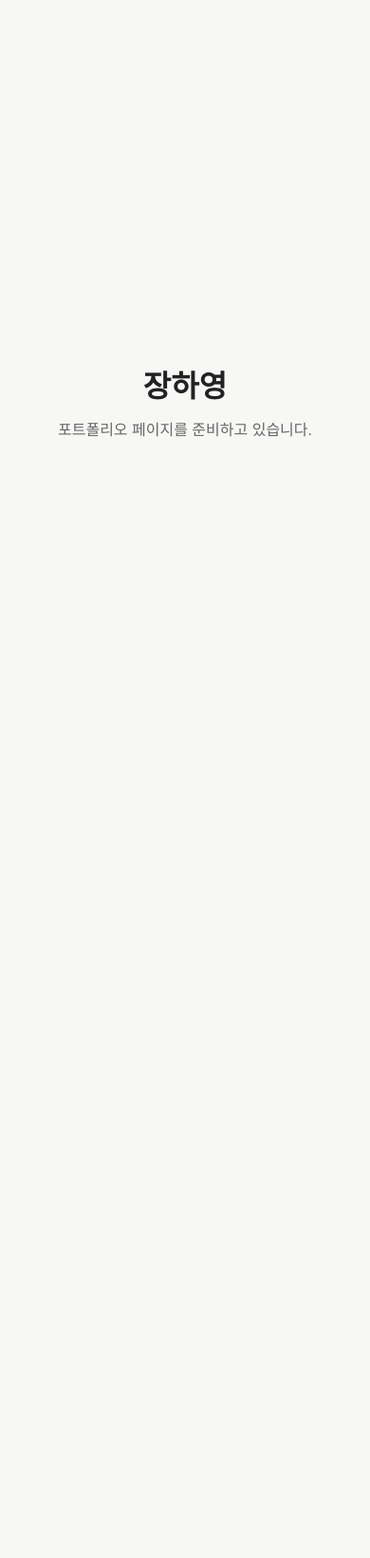
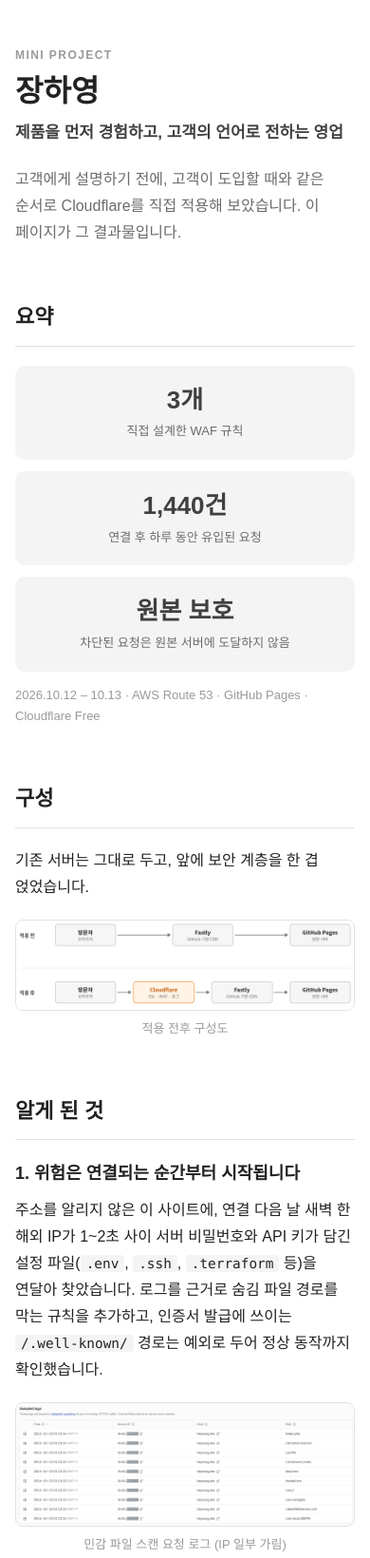
Before and after one commit to dev-hayoung1005/dev-hayoung1005.github.io, a plain HTML site: page index.html in a window 390 px wide. Shown: the top 1640 px of the page at 95% size. Before the commit the page ends 844 px from the top, so only its background shows below. Drawn offline with Linux system fonts and the light colour scheme.

Commit message:
Add cloudflare project files

```diff
--- a/index.html
+++ b/index.html
@@ -3,27 +3,85 @@
 <head>
 <meta charset="utf-8">
 <meta name="viewport" content="width=device-width, initial-scale=1">
-<title>장하영</title>
-<style>
-  body {
-    margin: 0;
-    min-height: 100vh;
-    display: flex;
-    align-items: center;
-    justify-content: center;
-    font-family: "Malgun Gothic", "맑은 고딕", sans-serif;
-    background: #f7f7f5;
-    color: #222;
-  }
-  main { text-align: center; padding: 24px; }
-  h1 { font-size: 32px; margin: 0 0 12px; }
-  p { font-size: 16px; color: #666; margin: 0; }
-</style>
+<title>장하영 · Cloudflare 적용 미니 프로젝트</title>
+<meta name="description" content="개인 도메인에 Cloudflare를 직접 적용하고, 실제 유입된 공격 시도를 분석한 미니 프로젝트">
+<link rel="stylesheet" href="style.css">
 </head>
 <body>
-  <main>
+<main>
+
+  <header class="hero">
+    <p class="eyebrow">MINI PROJECT</p>
     <h1>장하영</h1>
-    <p>포트폴리오 페이지를 준비하고 있습니다.</p>
-  </main>
+    <p class="tagline">제품을 먼저 경험하고, 고객의 언어로 전하는 영업</p>
+    <p class="lead">고객에게 설명하기 전에, 고객이 도입할 때와 같은 순서로 Cloudflare를 직접 적용해 보았습니다.
+      이 페이지가 그 결과물입니다.</p>
+  </header>
+
+  <section>
+    <h2>요약</h2>
+    <div class="stats">
+      <div class="stat"><strong>3개</strong><span>직접 설계한 WAF 규칙</span></div>
+      <div class="stat"><strong>1,440건</strong><span>연결 후 하루 동안 유입된 요청</span></div>
+      <div class="stat"><strong>원본 보호</strong><span>차단된 요청은 원본 서버에 도달하지 않음</span></div>
+    </div>
+    <p class="meta">2026.10.12 – 10.13 · AWS Route 53 · GitHub Pages · Cloudflare Free</p>
+  </section>
+
+  <section>
+    <h2>구성</h2>
+    <p>기존 서버는 그대로 두고, 앞에 보안 계층을 한 겹 얹었습니다.</p>
+    <figure>
+      <img src="diagram.png" alt="적용 전: 방문자 → Fastly → GitHub Pages. 적용 후: 방문자 → Cloudflare → Fastly → GitHub Pages" width="1600" height="424">
+      <figcaption>적용 전후 구성도</figcaption>
+    </figure>
+  </section>
+
+  <section>
+    <h2>알게 된 것</h2>
+
+    <article class="finding">
+      <h3>1. 위험은 연결되는 순간부터 시작됩니다</h3>
+      <p>주소를 알리지 않은 이 사이트에, 연결 다음 날 새벽 한 해외 IP가 1~2초 사이 서버 비밀번호와 API 키가 담긴
+        설정 파일(<code>.env</code>, <code>.ssh</code>, <code>.terraform</code> 등)을 연달아 찾았습니다.
+        로그를 근거로 숨김 파일 경로를 막는 규칙을 추가하고, 인증서 발급에 쓰이는 <code>/.well-known/</code> 경로는
+        예외로 두어 정상 동작까지 확인했습니다.</p>
+      <figure>
+        <img src="scan-log.png" alt="민감 파일 스캔 요청 로그" width="1600" height="580" loading="lazy">
+        <figcaption>민감 파일 스캔 요청 로그 (IP 일부 가림)</figcaption>
+      </figure>
+    </article>
+
+    <article class="finding">
+      <h3>2. "빨라집니다"는 항상 맞는 말이 아닙니다</h3>
+      <p>적용 전 응답 헤더를 보니, 원래 서버는 이미 다른 CDN(Fastly)을 거쳐 서비스되고 있었습니다.
+        Cloudflare를 연결한 뒤 얻은 것은 속도가 아니라 보안 규칙, 차단 기록, SSL 정책에 대한 통제권이었습니다.
+        이미 CDN을 쓰는 고객이라면, 대체할지 보안 계층으로만 더할지부터 함께 정해야 한다는 것을 배웠습니다.</p>
+    </article>
+  </section>
+
+  <section class="try">
+    <h2>직접 확인해 보세요</h2>
+    <ol>
+      <li>
+        <strong>이 페이지는 Cloudflare를 거쳐 전달되고 있습니다.</strong>
+        <span>개발자 도구(F12) → Network → 새로고침 → 응답 헤더에서 <code>server: cloudflare</code>와
+          <code>cf-ray</code>를 확인할 수 있습니다. <code>style.css</code>를 선택하면 두 번째 새로고침부터
+          <code>cf-cache-status: HIT</code>가 보입니다.</span>
+      </li>
+      <li>
+        <strong>제가 만든 차단 규칙이 동작합니다.</strong>
+        <span><a href="/admin">hayoung.dev/admin</a>에 접속하면 원본 서버에 닿기 전에 Cloudflare가 요청을 차단합니다.
+          차단 화면 아래의 Ray ID로 어떤 규칙에 걸렸는지 추적할 수 있습니다.</span>
+      </li>
+    </ol>
+  </section>
+
+  <footer>
+    <p>장하영 · <a href="mailto:wkdgkdud1005@gmail.com">wkdgkdud1005@gmail.com</a> ·
+      <a href="https://github.com/dev-hayoung1005">GitHub</a></p>
+  </footer>
+
+</main>
 </body>
 </html>
--- /dev/null
+++ b/style.css
@@ -0,0 +1,130 @@
+:root {
+  --ink: #222222;
+  --sub: #6b6b6b;
+  --muted: #9a9a9a;
+  --accent: #404040;
+  --line: #e2e2e2;
+  --soft: #f4f4f4;
+  --bg: #ffffff;
+}
+
+* { box-sizing: border-box; }
+
+body {
+  margin: 0;
+  background: var(--bg);
+  color: var(--ink);
+  font-family: "Malgun Gothic", "맑은 고딕", "Apple SD Gothic Neo", "Noto Sans KR", sans-serif;
+  font-size: 16px;
+  line-height: 1.75;
+  -webkit-font-smoothing: antialiased;
+  word-break: keep-all;
+}
+
+main {
+  max-width: 760px;
+  margin: 0 auto;
+  padding: 72px 20px 48px;
+}
+
+.hero { margin-bottom: 56px; }
+.eyebrow {
+  margin: 0 0 8px;
+  font-size: 12px;
+  font-weight: 700;
+  letter-spacing: 0.12em;
+  color: var(--muted);
+}
+h1 { margin: 0; font-size: 40px; line-height: 1.2; }
+.tagline { margin: 10px 0 20px; font-size: 20px; font-weight: 700; color: var(--accent); }
+.lead { margin: 0; color: var(--sub); }
+
+section { margin-bottom: 56px; }
+h2 {
+  margin: 0 0 20px;
+  padding-bottom: 10px;
+  border-bottom: 1px solid var(--line);
+  font-size: 22px;
+}
+h3 { margin: 0 0 8px; font-size: 18px; }
+p { margin: 0 0 12px; }
+
+.stats {
+  display: grid;
+  grid-template-columns: repeat(3, 1fr);
+  gap: 12px;
+  margin-bottom: 14px;
+}
+.stat {
+  background: var(--soft);
+  border-radius: 10px;
+  padding: 20px 14px;
+  text-align: center;
+}
+.stat strong { display: block; font-size: 26px; color: var(--accent); line-height: 1.3; }
+.stat span { display: block; margin-top: 6px; font-size: 13px; color: var(--sub); line-height: 1.5; }
+.meta { font-size: 13px; color: var(--muted); }
+
+figure { margin: 20px 0 0; }
+figure img {
+  display: block;
+  width: 100%;
+  height: auto;
+  border: 1px solid var(--line);
+  border-radius: 8px;
+}
+figcaption { margin-top: 8px; font-size: 13px; color: var(--muted); text-align: center; }
+
+.finding { margin-bottom: 36px; }
+.finding p { color: var(--ink); }
+
+code {
+  font-family: Consolas, "Courier New", monospace;
+  font-size: 0.9em;
+  background: var(--soft);
+  padding: 1px 6px;
+  border-radius: 4px;
+}
+
+.try ol { margin: 0; padding: 0; list-style: none; counter-reset: step; }
+.try li {
+  counter-increment: step;
+  position: relative;
+  padding: 18px 20px 18px 64px;
+  margin-bottom: 12px;
+  background: var(--soft);
+  border-radius: 10px;
+}
+.try li::before {
+  content: counter(step);
+  position: absolute;
+  left: 20px;
+  top: 18px;
+  width: 30px;
+  height: 30px;
+  border-radius: 50%;
+  background: var(--accent);
+  color: #fff;
+  font-weight: 700;
+  font-size: 14px;
+  line-height: 30px;
+  text-align: center;
+}
+.try strong { display: block; margin-bottom: 4px; }
+.try span { color: var(--sub); font-size: 15px; }
+
+a { color: var(--accent); }
+
+footer {
+  padding-top: 20px;
+  border-top: 1px solid var(--line);
+  font-size: 14px;
+  color: var(--sub);
+}
+
+@media (max-width: 600px) {
+  main { padding: 48px 16px 40px; }
+  h1 { font-size: 32px; }
+  .tagline { font-size: 17px; }
+  .stats { grid-template-columns: 1fr; }
+}
```
Also changed, not shown: diagram.png (added), scan-log.png (added).
